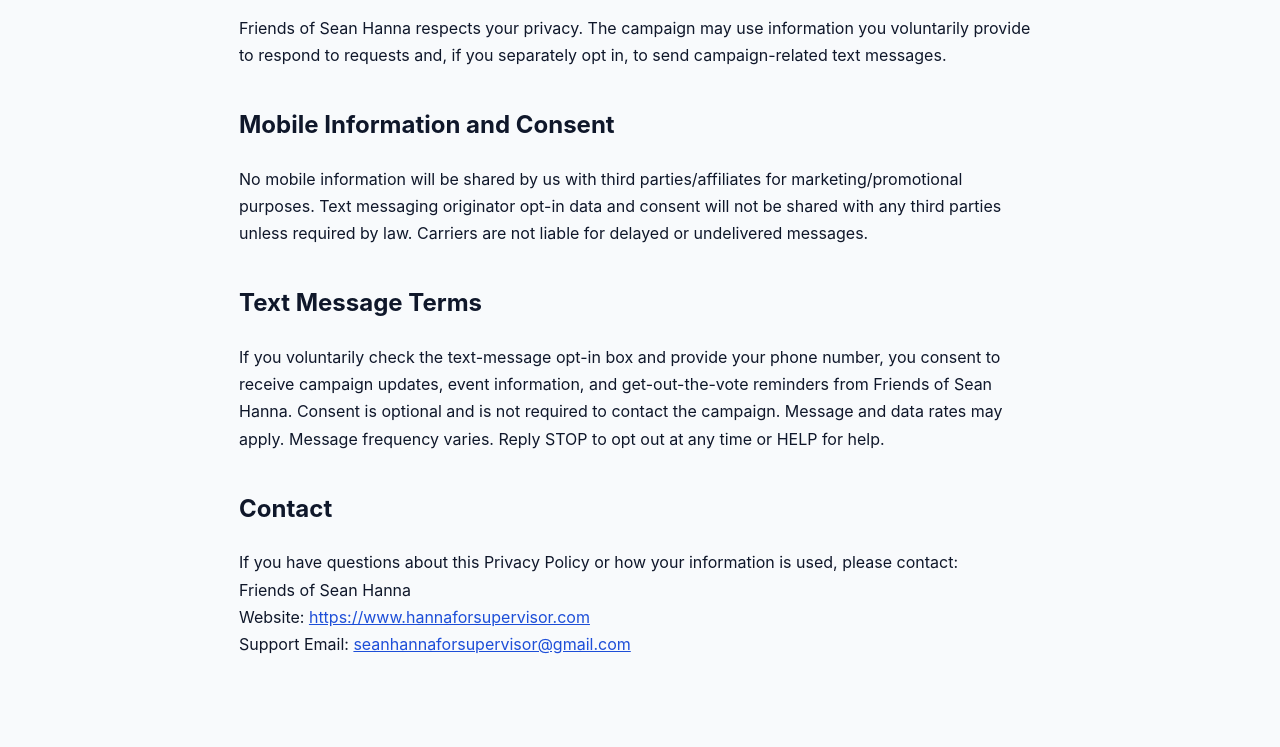
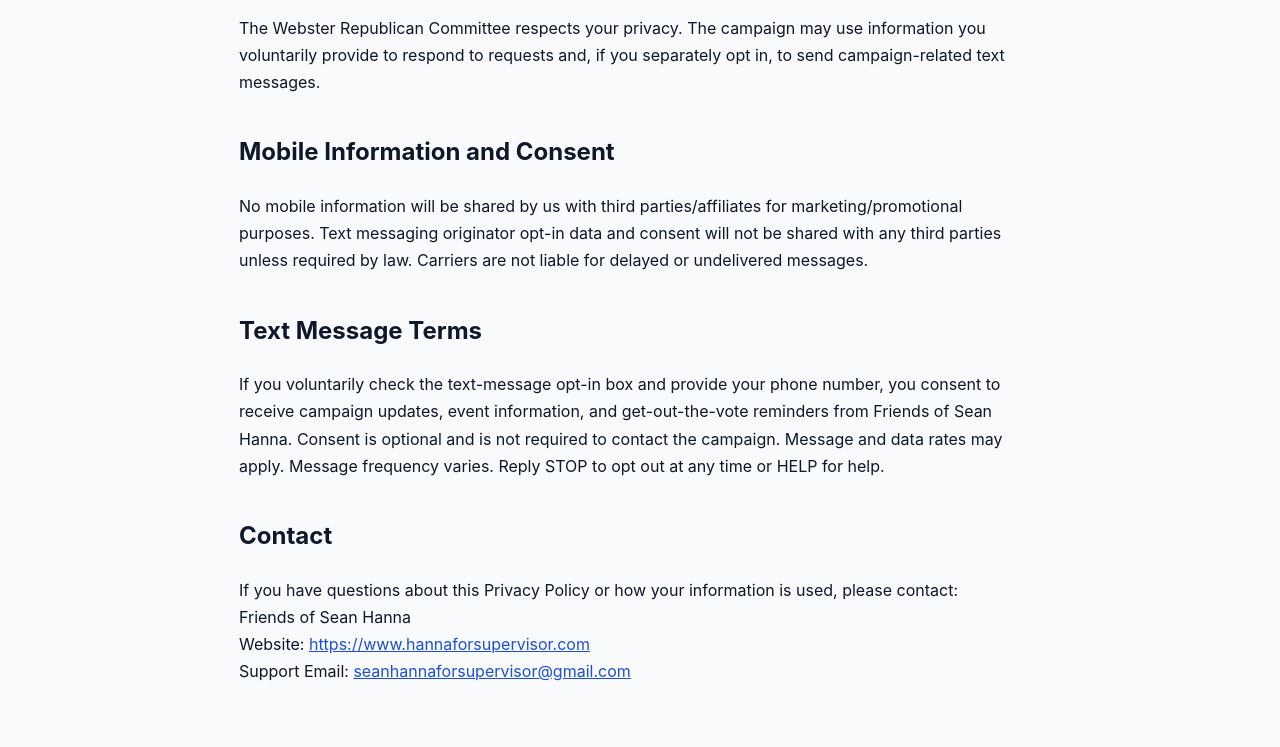
Before and after one commit to seanhannaforsupervisor/import-react-from-react-import-motion, a plain HTML site: page privacy/index.html in a window 1280 px wide. Shown: the part 224-971 px from the top of the page. Drawn offline with Linux system fonts and the light colour scheme.

Commit message:
Update privacy policy introduction to Webster Republican Committee

```diff
--- a/privacy/index.html
+++ b/privacy/index.html
@@ -20,7 +20,7 @@
   <header><a href="/">Sean T. Hanna | For Webster Town Supervisor</a></header>
   <main>
     <h1>Privacy Policy &amp; Terms</h1>
-    <p>Friends of Sean Hanna respects your privacy. The campaign may use information you voluntarily provide to respond to requests and, if you separately opt in, to send campaign-related text messages.</p>
+    <p>The Webster Republican Committee respects your privacy. The campaign may use information you voluntarily provide to respond to requests and, if you separately opt in, to send campaign-related text messages.</p>
     <h2>Mobile Information and Consent</h2>
     <p>No mobile information will be shared by us with third parties/affiliates for marketing/promotional purposes. Text messaging originator opt-in data and consent will not be shared with any third parties unless required by law. Carriers are not liable for delayed or undelivered messages.</p>
     <h2>Text Message Terms</h2>
```
